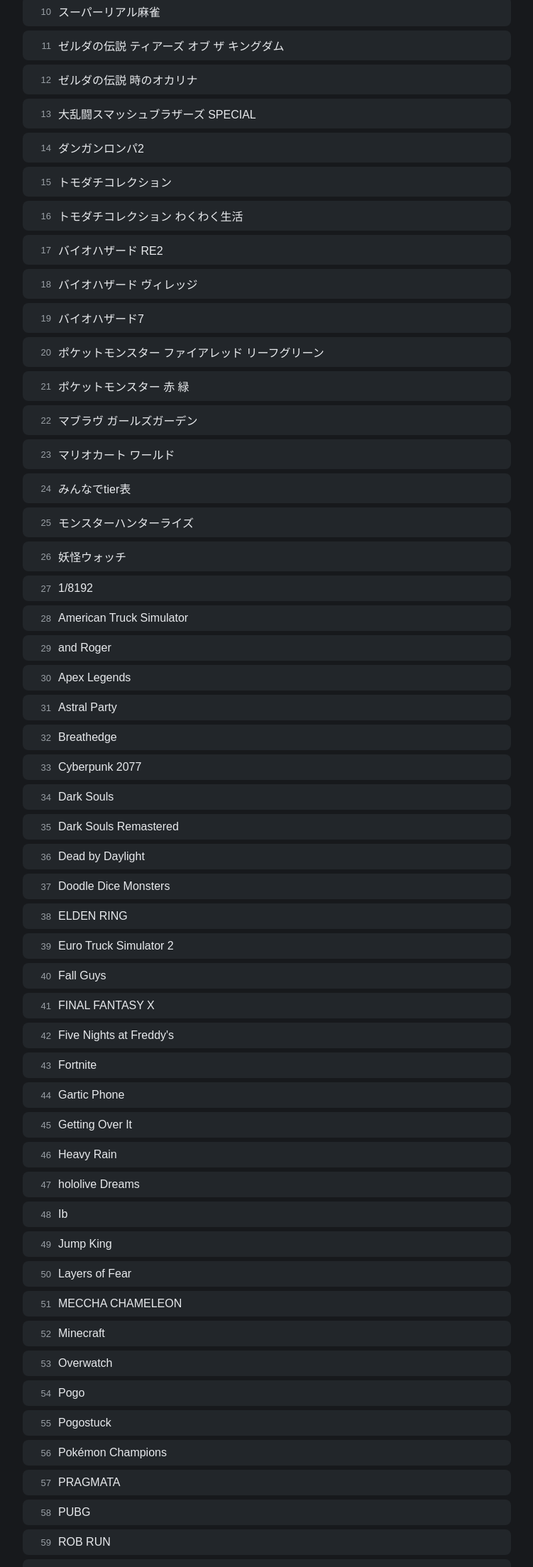
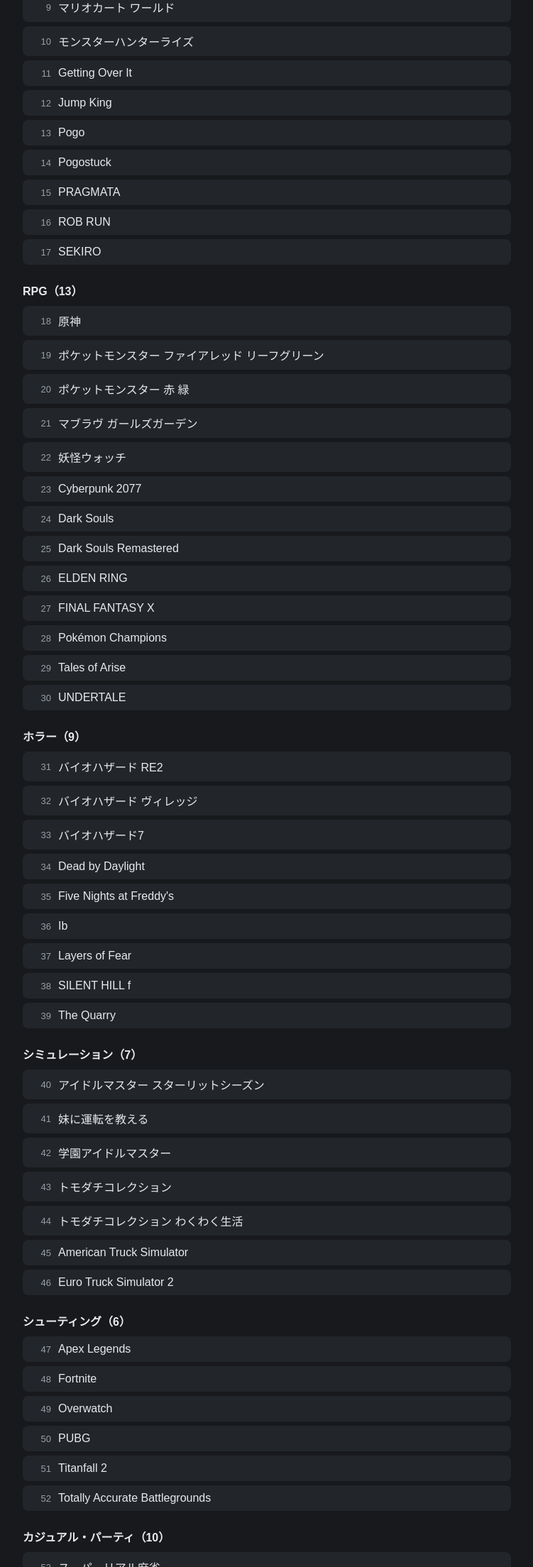
Before and after one commit to kenzakitaichi1005/kenzakitaichi1005.github.io, a plain HTML site: page games.html in a window 1280 px wide. Shown: the part 592-2800 px from the top of the page at 71% size, without its empty margins (264-1015 px from the left). Drawn offline with Linux system fonts and the light colour scheme.

Commit message:
Group games list by genre

```diff
--- a/games.html
+++ b/games.html
@@ -35,78 +35,97 @@
     <button id="tab-ranking" onclick="showTab('ranking')">プレイ時間ランキング</button>
   </div>
   <div id="panel-list">
-    <ul class="games">
-<li><span class="num">1</span><span class="name">アイドルマスター スターリットシーズン</span></li>
-<li><span class="num">2</span><span class="name">妹に運転を教える</span></li>
-<li><span class="num">3</span><span class="name">カービィのエアライダー</span></li>
-<li><span class="num">4</span><span class="name">学園アイドルマスター</span></li>
-<li><span class="num">5</span><span class="name">原神</span></li>
-<li><span class="num">6</span><span class="name">スーパーマリオ 3Dワールド フューリーワールド</span></li>
-<li><span class="num">7</span><span class="name">スーパーマリオギャラクシー</span></li>
-<li><span class="num">8</span><span class="name">スーパーマリオギャラクシー2</span></li>
-<li><span class="num">9</span><span class="name">スーパーマリオメーカー2</span></li>
-<li><span class="num">10</span><span class="name">スーパーリアル麻雀</span></li>
-<li><span class="num">11</span><span class="name">ゼルダの伝説 ティアーズ オブ ザ キングダム</span></li>
-<li><span class="num">12</span><span class="name">ゼルダの伝説 時のオカリナ</span></li>
-<li><span class="num">13</span><span class="name">大乱闘スマッシュブラザーズ SPECIAL</span></li>
-<li><span class="num">14</span><span class="name">ダンガンロンパ2</span></li>
-<li><span class="num">15</span><span class="name">トモダチコレクション</span></li>
-<li><span class="num">16</span><span class="name">トモダチコレクション わくわく生活</span></li>
-<li><span class="num">17</span><span class="name">バイオハザード RE2</span></li>
-<li><span class="num">18</span><span class="name">バイオハザード ヴィレッジ</span></li>
-<li><span class="num">19</span><span class="name">バイオハザード7</span></li>
-<li><span class="num">20</span><span class="name">ポケットモンスター ファイアレッド リーフグリーン</span></li>
-<li><span class="num">21</span><span class="name">ポケットモンスター 赤 緑</span></li>
-<li><span class="num">22</span><span class="name">マブラヴ ガールズガーデン</span></li>
-<li><span class="num">23</span><span class="name">マリオカート ワールド</span></li>
-<li><span class="num">24</span><span class="name">みんなでtier表</span></li>
-<li><span class="num">25</span><span class="name">モンスターハンターライズ</span></li>
-<li><span class="num">26</span><span class="name">妖怪ウォッチ</span></li>
-<li><span class="num">27</span><span class="name">1/8192</span></li>
-<li><span class="num">28</span><span class="name">American Truck Simulator</span></li>
-<li><span class="num">29</span><span class="name">and Roger</span></li>
-<li><span class="num">30</span><span class="name">Apex Legends</span></li>
-<li><span class="num">31</span><span class="name">Astral Party</span></li>
-<li><span class="num">32</span><span class="name">Breathedge</span></li>
-<li><span class="num">33</span><span class="name">Cyberpunk 2077</span></li>
-<li><span class="num">34</span><span class="name">Dark Souls</span></li>
-<li><span class="num">35</span><span class="name">Dark Souls Remastered</span></li>
-<li><span class="num">36</span><span class="name">Dead by Daylight</span></li>
-<li><span class="num">37</span><span class="name">Doodle Dice Monsters</span></li>
-<li><span class="num">38</span><span class="name">ELDEN RING</span></li>
-<li><span class="num">39</span><span class="name">Euro Truck Simulator 2</span></li>
-<li><span class="num">40</span><span class="name">Fall Guys</span></li>
-<li><span class="num">41</span><span class="name">FINAL FANTASY X</span></li>
-<li><span class="num">42</span><span class="name">Five Nights at Freddy&#x27;s</span></li>
-<li><span class="num">43</span><span class="name">Fortnite</span></li>
-<li><span class="num">44</span><span class="name">Gartic Phone</span></li>
-<li><span class="num">45</span><span class="name">Getting Over It</span></li>
-<li><span class="num">46</span><span class="name">Heavy Rain</span></li>
-<li><span class="num">47</span><span class="name">hololive Dreams</span></li>
-<li><span class="num">48</span><span class="name">Ib</span></li>
-<li><span class="num">49</span><span class="name">Jump King</span></li>
-<li><span class="num">50</span><span class="name">Layers of Fear</span></li>
-<li><span class="num">51</span><span class="name">MECCHA CHAMELEON</span></li>
-<li><span class="num">52</span><span class="name">Minecraft</span></li>
-<li><span class="num">53</span><span class="name">Overwatch</span></li>
-<li><span class="num">54</span><span class="name">Pogo</span></li>
-<li><span class="num">55</span><span class="name">Pogostuck</span></li>
-<li><span class="num">56</span><span class="name">Pokémon Champions</span></li>
-<li><span class="num">57</span><span class="name">PRAGMATA</span></li>
-<li><span class="num">58</span><span class="name">PUBG</span></li>
-<li><span class="num">59</span><span class="name">ROB RUN</span></li>
-<li><span class="num">60</span><span class="name">SEKIRO</span></li>
-<li><span class="num">61</span><span class="name">Shadowverse Worlds Beyond</span></li>
-<li><span class="num">62</span><span class="name">SILENT HILL f</span></li>
-<li><span class="num">63</span><span class="name">Slay the Spire</span></li>
-<li><span class="num">64</span><span class="name">Tales of Arise</span></li>
-<li><span class="num">65</span><span class="name">The Quarry</span></li>
-<li><span class="num">66</span><span class="name">Tiling Town</span></li>
-<li><span class="num">67</span><span class="name">Titanfall 2</span></li>
-<li><span class="num">68</span><span class="name">Totally Accurate Battlegrounds</span></li>
-<li><span class="num">69</span><span class="name">UNDERTALE</span></li>
-<li><span class="num">70</span><span class="name">ZAKO NO AHIRU</span></li>
-    </ul>
+<h2>アクション（17）</h2>
+<ul class="games">
+<li><span class="num">1</span><span class="name">カービィのエアライダー</span></li>
+<li><span class="num">2</span><span class="name">スーパーマリオ 3Dワールド フューリーワールド</span></li>
+<li><span class="num">3</span><span class="name">スーパーマリオギャラクシー</span></li>
+<li><span class="num">4</span><span class="name">スーパーマリオギャラクシー2</span></li>
+<li><span class="num">5</span><span class="name">スーパーマリオメーカー2</span></li>
+<li><span class="num">6</span><span class="name">ゼルダの伝説 ティアーズ オブ ザ キングダム</span></li>
+<li><span class="num">7</span><span class="name">ゼルダの伝説 時のオカリナ</span></li>
+<li><span class="num">8</span><span class="name">大乱闘スマッシュブラザーズ SPECIAL</span></li>
+<li><span class="num">9</span><span class="name">マリオカート ワールド</span></li>
+<li><span class="num">10</span><span class="name">モンスターハンターライズ</span></li>
+<li><span class="num">11</span><span class="name">Getting Over It</span></li>
+<li><span class="num">12</span><span class="name">Jump King</span></li>
+<li><span class="num">13</span><span class="name">Pogo</span></li>
+<li><span class="num">14</span><span class="name">Pogostuck</span></li>
+<li><span class="num">15</span><span class="name">PRAGMATA</span></li>
+<li><span class="num">16</span><span class="name">ROB RUN</span></li>
+<li><span class="num">17</span><span class="name">SEKIRO</span></li>
+</ul>
+<h2>RPG（13）</h2>
+<ul class="games">
+<li><span class="num">18</span><span class="name">原神</span></li>
+<li><span class="num">19</span><span class="name">ポケットモンスター ファイアレッド リーフグリーン</span></li>
+<li><span class="num">20</span><span class="name">ポケットモンスター 赤 緑</span></li>
+<li><span class="num">21</span><span class="name">マブラヴ ガールズガーデン</span></li>
+<li><span class="num">22</span><span class="name">妖怪ウォッチ</span></li>
+<li><span class="num">23</span><span class="name">Cyberpunk 2077</span></li>
+<li><span class="num">24</span><span class="name">Dark Souls</span></li>
+<li><span class="num">25</span><span class="name">Dark Souls Remastered</span></li>
+<li><span class="num">26</span><span class="name">ELDEN RING</span></li>
+<li><span class="num">27</span><span class="name">FINAL FANTASY X</span></li>
+<li><span class="num">28</span><span class="name">Pokémon Champions</span></li>
+<li><span class="num">29</span><span class="name">Tales of Arise</span></li>
+<li><span class="num">30</span><span class="name">UNDERTALE</span></li>
+</ul>
+<h2>ホラー（9）</h2>
+<ul class="games">
+<li><span class="num">31</span><span class="name">バイオハザード RE2</span></li>
+<li><span class="num">32</span><span class="name">バイオハザード ヴィレッジ</span></li>
+<li><span class="num">33</span><span class="name">バイオハザード7</span></li>
+<li><span class="num">34</span><span class="name">Dead by Daylight</span></li>
+<li><span class="num">35</span><span class="name">Five Nights at Freddy&#x27;s</span></li>
+<li><span class="num">36</span><span class="name">Ib</span></li>
+<li><span class="num">37</span><span class="name">Layers of Fear</span></li>
+<li><span class="num">38</span><span class="name">SILENT HILL f</span></li>
+<li><span class="num">39</span><span class="name">The Quarry</span></li>
+</ul>
+<h2>シミュレーション（7）</h2>
+<ul class="games">
+<li><span class="num">40</span><span class="name">アイドルマスター スターリットシーズン</span></li>
+<li><span class="num">41</span><span class="name">妹に運転を教える</span></li>
+<li><span class="num">42</span><span class="name">学園アイドルマスター</span></li>
+<li><span class="num">43</span><span class="name">トモダチコレクション</span></li>
+<li><span class="num">44</span><span class="name">トモダチコレクション わくわく生活</span></li>
+<li><span class="num">45</span><span class="name">American Truck Simulator</span></li>
+<li><span class="num">46</span><span class="name">Euro Truck Simulator 2</span></li>
+</ul>
+<h2>シューティング（6）</h2>
+<ul class="games">
+<li><span class="num">47</span><span class="name">Apex Legends</span></li>
+<li><span class="num">48</span><span class="name">Fortnite</span></li>
+<li><span class="num">49</span><span class="name">Overwatch</span></li>
+<li><span class="num">50</span><span class="name">PUBG</span></li>
+<li><span class="num">51</span><span class="name">Titanfall 2</span></li>
+<li><span class="num">52</span><span class="name">Totally Accurate Battlegrounds</span></li>
+</ul>
+<h2>カジュアル・パーティ（10）</h2>
+<ul class="games">
+<li><span class="num">53</span><span class="name">スーパーリアル麻雀</span></li>
+<li><span class="num">54</span><span class="name">1/8192</span></li>
+<li><span class="num">55</span><span class="name">Astral Party</span></li>
+<li><span class="num">56</span><span class="name">Doodle Dice Monsters</span></li>
+<li><span class="num">57</span><span class="name">Fall Guys</span></li>
+<li><span class="num">58</span><span class="name">Gartic Phone</span></li>
+<li><span class="num">59</span><span class="name">hololive Dreams</span></li>
+<li><span class="num">60</span><span class="name">MECCHA CHAMELEON</span></li>
+<li><span class="num">61</span><span class="name">Tiling Town</span></li>
+<li><span class="num">62</span><span class="name">ZAKO NO AHIRU</span></li>
+</ul>
+<h2>その他（8）</h2>
+<ul class="games">
+<li><span class="num">63</span><span class="name">ダンガンロンパ2</span></li>
+<li><span class="num">64</span><span class="name">みんなでtier表</span></li>
+<li><span class="num">65</span><span class="name">and Roger</span></li>
+<li><span class="num">66</span><span class="name">Breathedge</span></li>
+<li><span class="num">67</span><span class="name">Heavy Rain</span></li>
+<li><span class="num">68</span><span class="name">Minecraft</span></li>
+<li><span class="num">69</span><span class="name">Shadowverse Worlds Beyond</span></li>
+<li><span class="num">70</span><span class="name">Slay the Spire</span></li>
+</ul>
   </div>
   <div id="panel-ranking" class="hidden">
     <h2>Twitch プレイ時間ランキング</h2>
```
